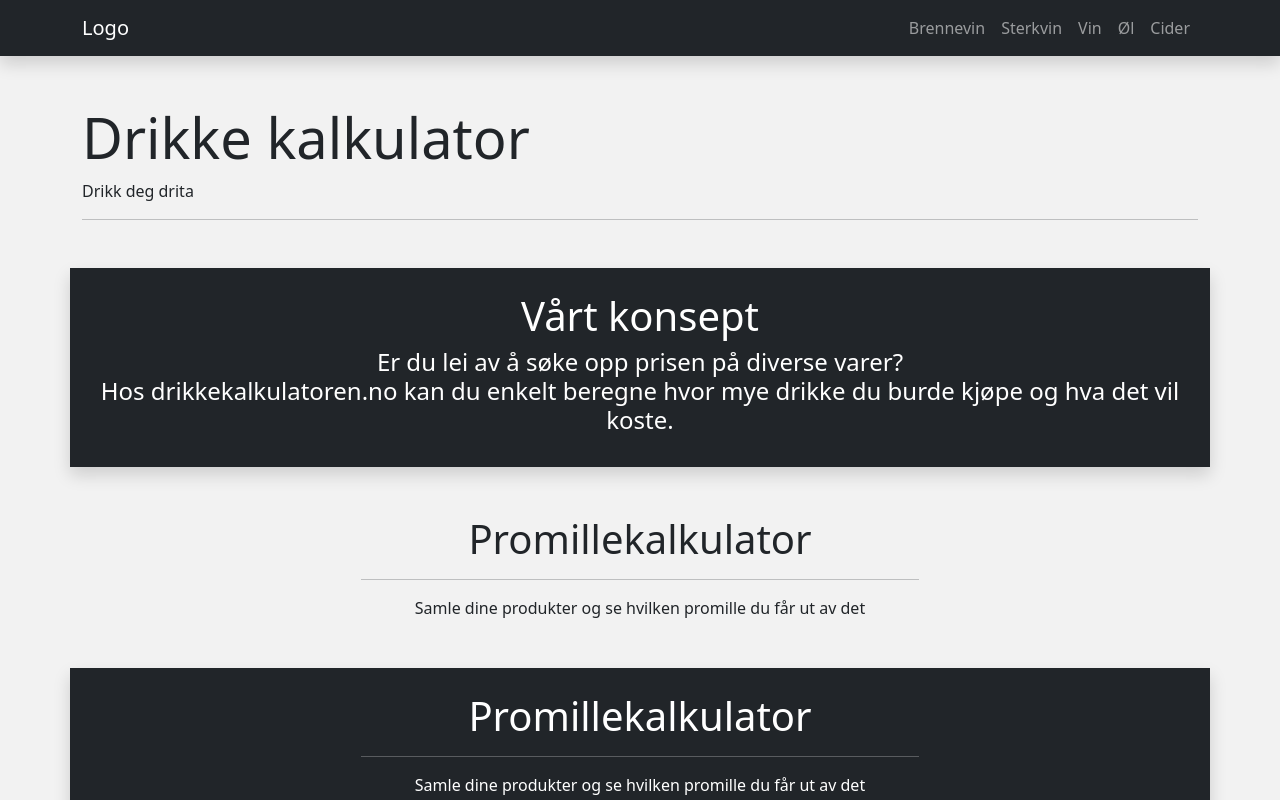
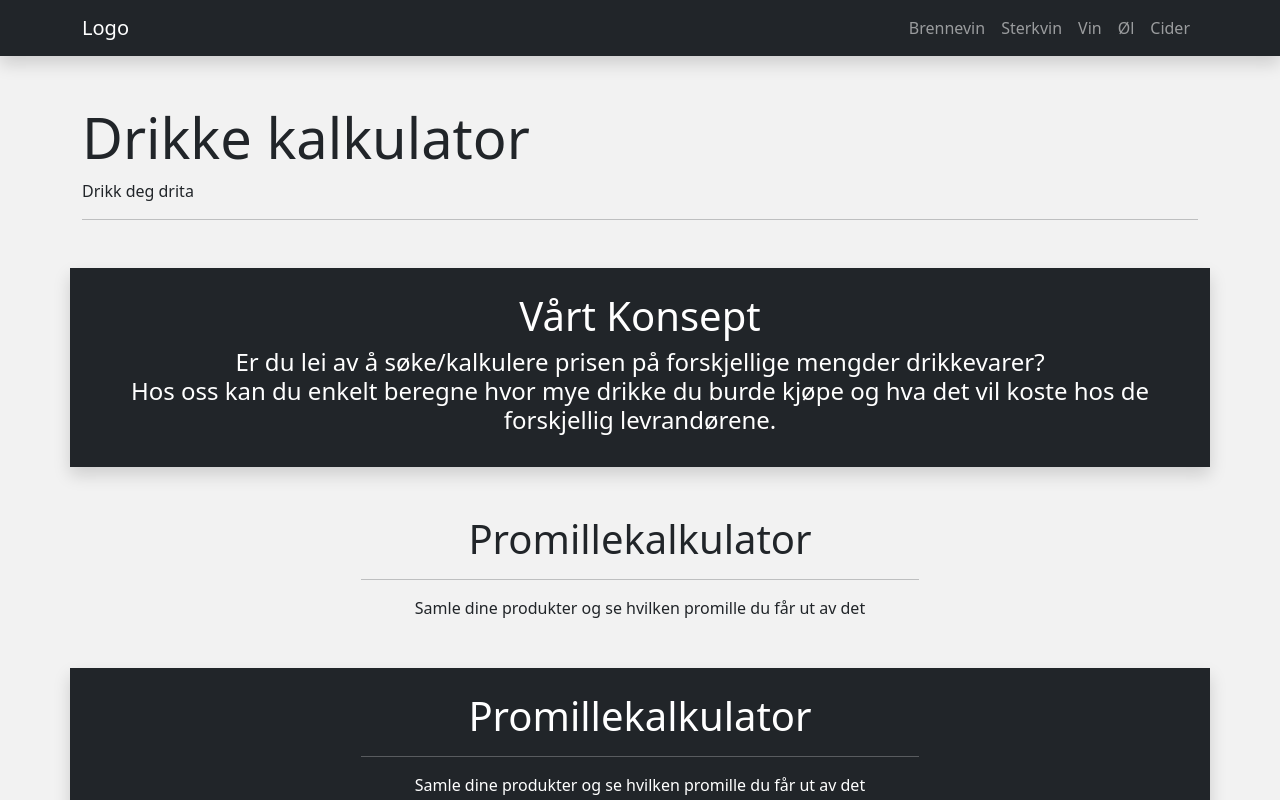
Before and after one commit to alexsmest/DrikkeKalkulatoren, a React (Create React App) app in the folder drikke-kalkulator/: page / in a window 1280 px wide. Shown: the top 800 px of the page. Built offline with nearby package versions, Linux system fonts and the light colour scheme.

Commit message:
Update Info.js

```diff
--- a/drikke-kalkulator/src/components/Info.js
+++ b/drikke-kalkulator/src/components/Info.js
@@ -4,9 +4,9 @@ function Info() {
   return (
     <div className='text-center'>
         <div className='container text-white bg-dark my-5 py-4 shadow'>
-            <h1 className='display-6'>Vårt konsept</h1>
-            <h4>Er du lei av å søke opp prisen på diverse varer? <br></br> Hos drikkekalkulatoren.no
-                kan du enkelt beregne hvor mye drikke du burde kjøpe og hva det vil koste.
+            <h1 className='display-6'>Vårt Konsept</h1>
+            <h4>Er du lei av å søke/kalkulere prisen på forskjellige mengder drikkevarer? <br></br> Hos oss
+                kan du enkelt beregne hvor mye drikke du burde kjøpe og hva det vil koste hos de forskjellig levrandørene.
             </h4>
         </div>
         <div className='container my-5'>
```
